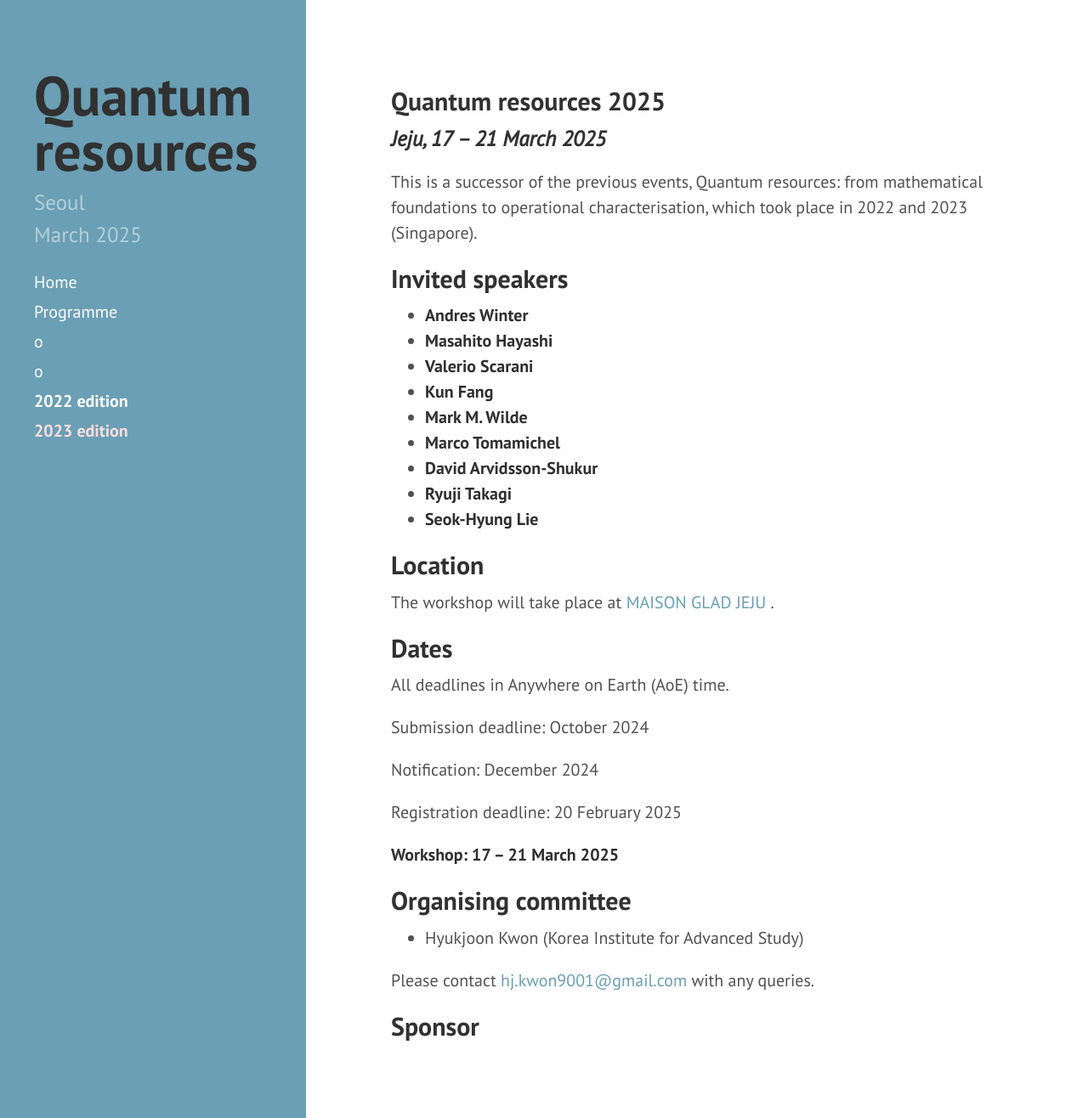
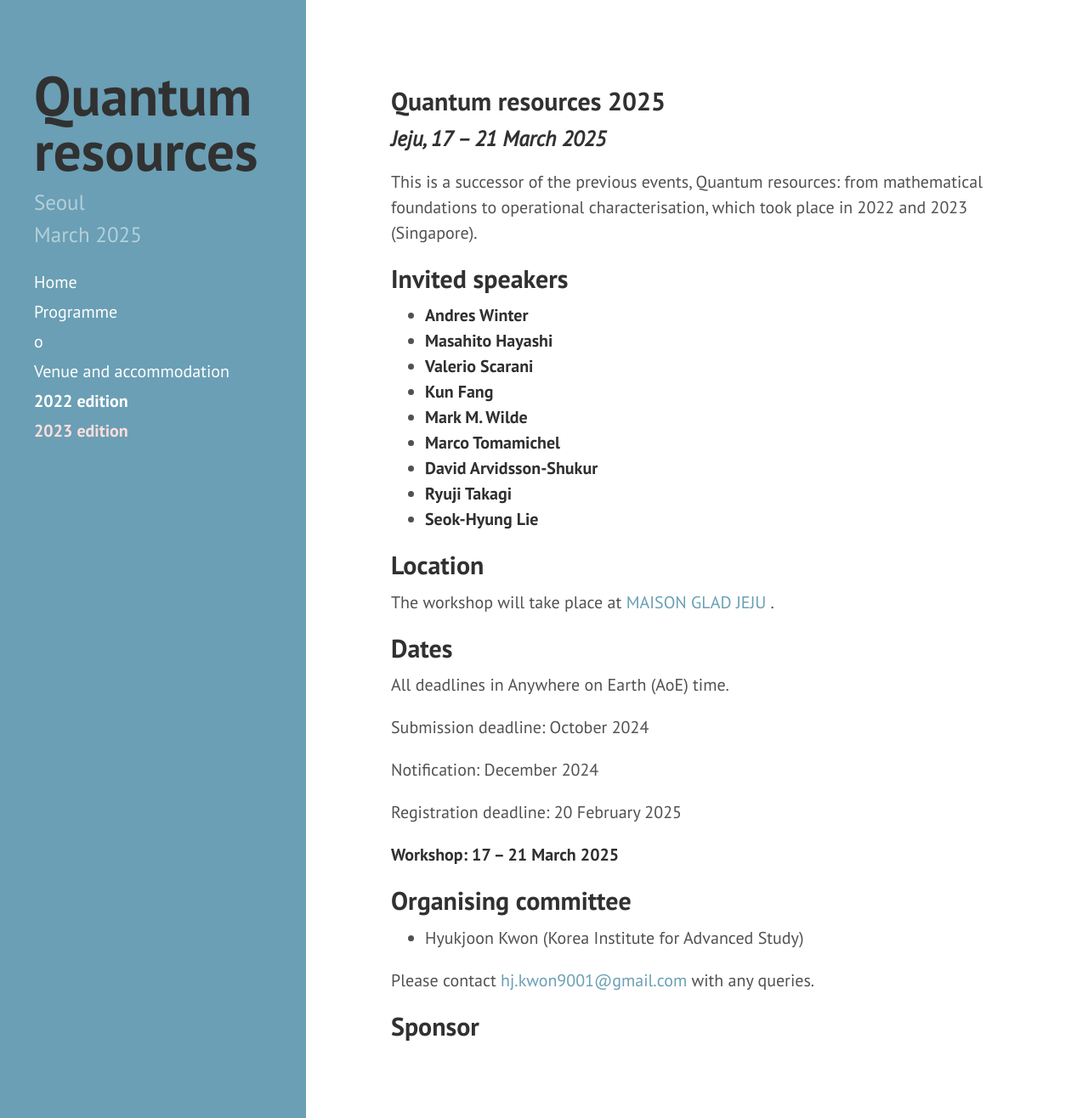
Before and after one commit to yeon-lee/yeon-lee.github.io, a Jekyll site: the page built from index.md, in a window 1280 px wide and 1316 px high. Shown: the whole window at 85% size. Built offline with Jekyll 4.4.1, drawn with Linux system fonts in a browser that asks for light colours; nearby versions of some CDN libraries; our own code applies the rules of GitHub Pages for plain Markdown files.

Commit message:
Update map.md

```diff
--- a/map.md
+++ b/map.md
@@ -1,6 +1,6 @@
 ---
 layout: page
-title: o
+title: Venue and accommodation
 order: 6
 ---
 
```
